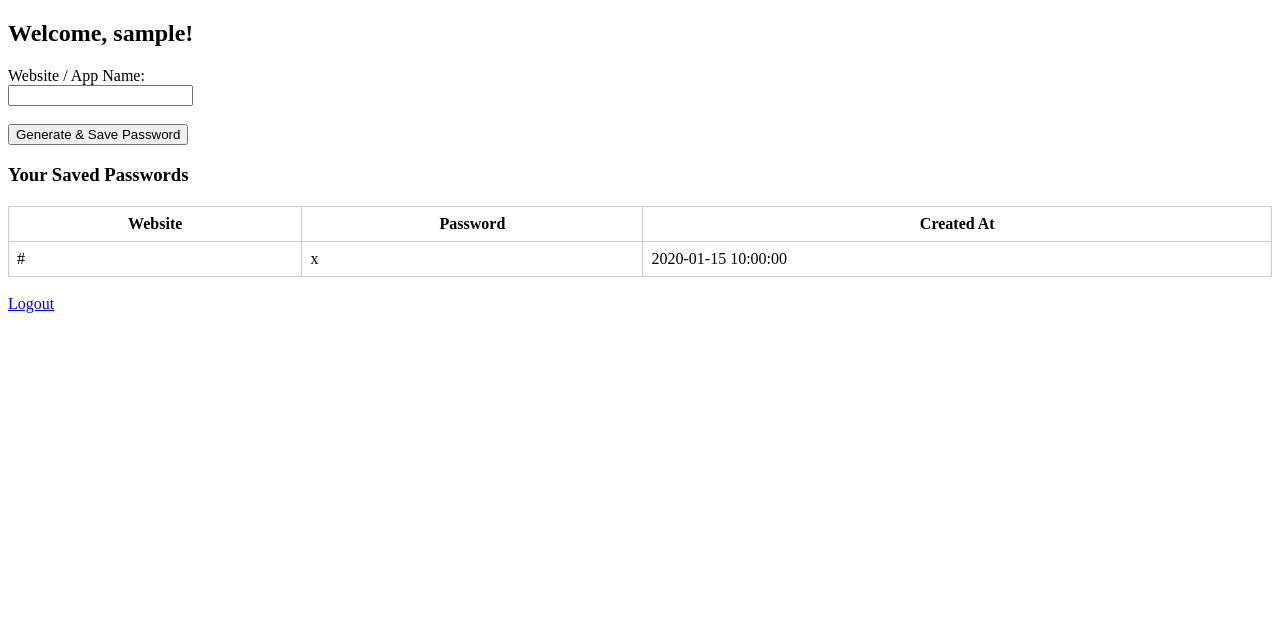
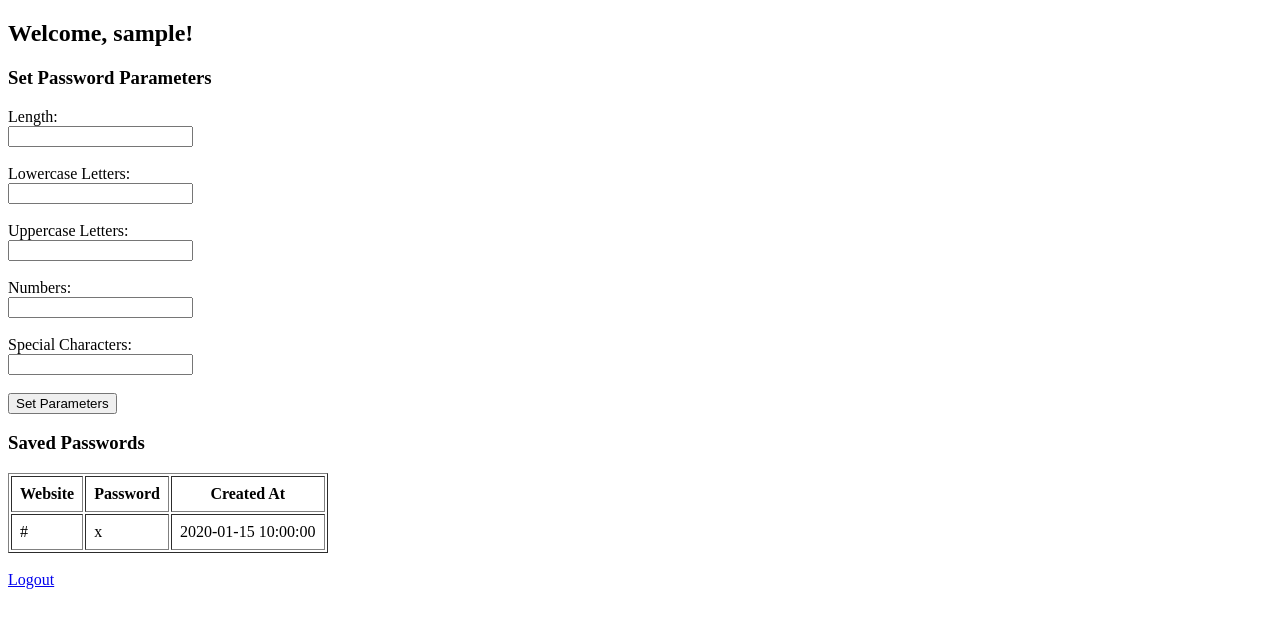
Before and after one commit to aamahi2020/PHP-Final-Task, a PHP site: page /dashboard.php in a window 1280 px wide. Shown: the top 628 px of the page. Run offline with PHP 8.4, Linux system fonts and the light colour scheme; the visitor is signed in with stand-in values (Sample User, id 1); tables that the repository leaves empty hold one stand-in row (values such as "Sample post").

Commit message:
final version

```diff
--- a/dashboard.php
+++ b/dashboard.php
@@ -1,70 +1,127 @@
 <?php
 session_start();
+include(__DIR__ . '/classes/Database.php');
+include(__DIR__ . '/classes/PasswordGenerator.php');
 
 if (!isset($_SESSION['user_id'])) {
     header("Location: login.php");
     exit();
 }
 
-include(__DIR__ . '/classes/Database.php');
-include(__DIR__ . '/classes/PasswordGenerator.php');
-
 $db = new Database();
 $conn = $db->connect();
 
-if ($_SERVER['REQUEST_METHOD'] == 'POST') {
+if ($_SERVER['REQUEST_METHOD'] == 'POST' && isset($_POST['set_parameters'])) {
+    $_SESSION['password_params'] = [
+        'length' => (int)$_POST['length'],
+        'lowercase' => (int)$_POST['lowercase'],
+        'uppercase' => (int)$_POST['uppercase'],
+        'numbers' => (int)$_POST['numbers'],
+        'special' => (int)$_POST['special']
+    ];
+    header("Location: dashboard.php");
+    exit();
+}
+
+if ($_SERVER['REQUEST_METHOD'] == 'POST' && isset($_POST['save_password'])) {
+    $site = $_POST['site'];
     $userId = $_SESSION['user_id'];
-    $site = $_POST['site'];
+    $params = $_SESSION['password_params'] ?? null;
 
-    // Generate password
+    if ($params) {
         $generator = new PasswordGenerator();
-    $password = $generator->generate(9, 2, 3, 2, 2); // 9 chars: 2 lowercase, 3 uppercase, 2 numbers, 2 special
+        $password = $generator->generate(
+            $params['length'],
+            $params['lowercase'],
+            $params['uppercase'],
+            $params['numbers'],
+            $params['special']
+        );
 
         $sql = "INSERT INTO passwords (user_id, website, password, created_at) VALUES (?, ?, ?, NOW())";
         $stmt = $conn->prepare($sql);
-    $stmt->execute([$userId, $site, $password]);
-
-    echo "<p style='color:green;'>Password generated and saved for $site!</p>";
+        if ($stmt->execute([$userId, $site, $password])) {
+            $message = "Password generated and saved successfully!";
+        } else {
+            $message = "Error saving password.";
+        }
+    } else {
+        $message = "Please set password parameters first.";
+    }
 }
 
-// Fetch saved passwords
-$sql = "SELECT website, password, created_at FROM passwords WHERE user_id = ?";
+if ($_SERVER['REQUEST_METHOD'] == 'POST' && isset($_POST['reset_parameters'])) {
+    unset($_SESSION['password_params']);
+    header("Location: dashboard.php");
+    exit();
+}
+
+$userId = $_SESSION['user_id'];
+$sql = "SELECT * FROM passwords WHERE user_id = ? ORDER BY created_at DESC";
 $stmt = $conn->prepare($sql);
-$stmt->execute([$_SESSION['user_id']]);
-$passwords = $stmt->fetchAll(PDO::FETCH_ASSOC);
+$stmt->execute([$userId]);
+$savedPasswords = $stmt->fetchAll(PDO::FETCH_ASSOC);
 ?>
 
 <!DOCTYPE html>
 <html>
 <head>
     <title>Dashboard</title>
-    <style>
-        table { border-collapse: collapse; width: 100%; margin-top: 20px; }
-        th, td { padding: 8px; border: 1px solid #ccc; }
-    </style>
 </head>
 <body>
     <h2>Welcome, <?php echo htmlspecialchars($_SESSION['username']); ?>!</h2>
 
+    <!-- Step 1: Show password parameter form if not set -->
+    <?php if (!isset($_SESSION['password_params'])): ?>
+        <h3>Set Password Parameters</h3>
+        <form method="POST">
+            <label>Length:</label><br>
+            <input type="number" name="length" required><br><br>
+
+            <label>Lowercase Letters:</label><br>
+            <input type="number" name="lowercase" required><br><br>
+
+            <label>Uppercase Letters:</label><br>
+            <input type="number" name="uppercase" required><br><br>
+
+            <label>Numbers:</label><br>
+            <input type="number" name="numbers" required><br><br>
+
+            <label>Special Characters:</label><br>
+            <input type="number" name="special" required><br><br>
+
+            <input type="submit" name="set_parameters" value="Set Parameters">
+        </form>
+    <?php else: ?>
+        <!-- Step 2: Password save form -->
+        <h3>Generate & Save Password</h3>
+        <?php if (isset($message)) echo "<p>$message</p>"; ?>
         <form method="POST">
             <label>Website / App Name:</label><br>
             <input type="text" name="site" required><br><br>
-        <input type="submit" value="Generate & Save Password">
+
+            <input type="submit" name="save_password" value="Generate & Save Password">
         </form>
 
-    <h3>Your Saved Passwords</h3>
-    <?php if (count($passwords) > 0): ?>
-        <table>
+        <form method="POST">
+            <input type="submit" name="reset_parameters" value="Change Password Parameters">
+        </form>
+    <?php endif; ?>
+
+    <!-- Display saved passwords -->
+    <h3>Saved Passwords</h3>
+    <?php if (count($savedPasswords) > 0): ?>
+        <table border="1" cellpadding="8">
             <tr>
                 <th>Website</th>
                 <th>Password</th>
                 <th>Created At</th>
             </tr>
-            <?php foreach ($passwords as $entry): ?>
+            <?php foreach ($savedPasswords as $row): ?>
                 <tr>
-                    <td><?php echo htmlspecialchars($entry['website']); ?></td>
-                    <td><?php echo htmlspecialchars($entry['password']); ?></td>
-                    <td><?php echo $entry['created_at']; ?></td>
+                    <td><?php echo htmlspecialchars($row['website']); ?></td>
+                    <td><?php echo htmlspecialchars($row['password']); ?></td>
+                    <td><?php echo htmlspecialchars($row['created_at']); ?></td>
                 </tr>
             <?php endforeach; ?>
         </table>
@@ -72,6 +129,7 @@ $passwords = $stmt->fetchAll(PDO::FETCH_ASSOC);
         <p>No passwords saved yet.</p>
     <?php endif; ?>
 
-    <br><a href="logout.php">Logout</a>
+    <br>
+    <a href="logout.php">Logout</a>
 </body>
 </html>
```
Also changed, not shown: generate_password.php (deleted, +0 -58 lines). Lines whose indentation alone changed are shown as unchanged.
